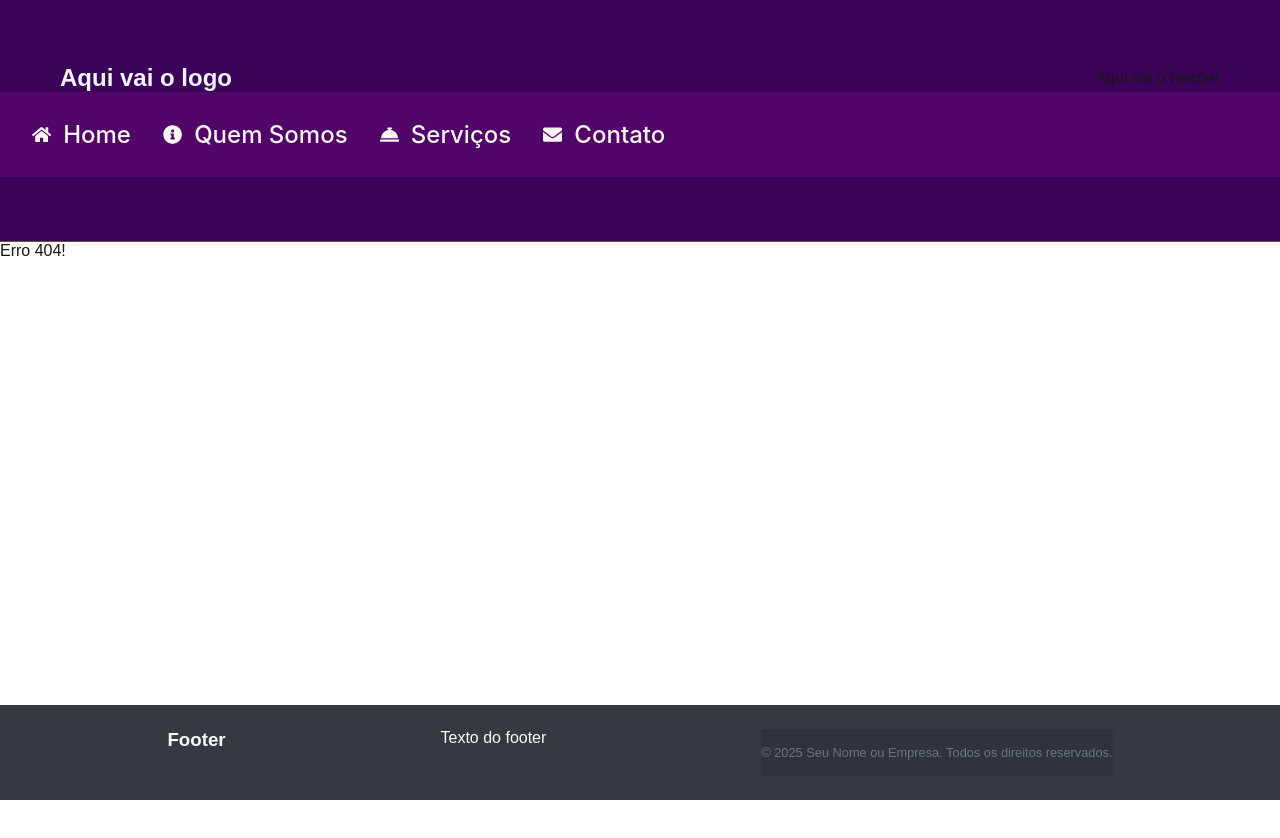
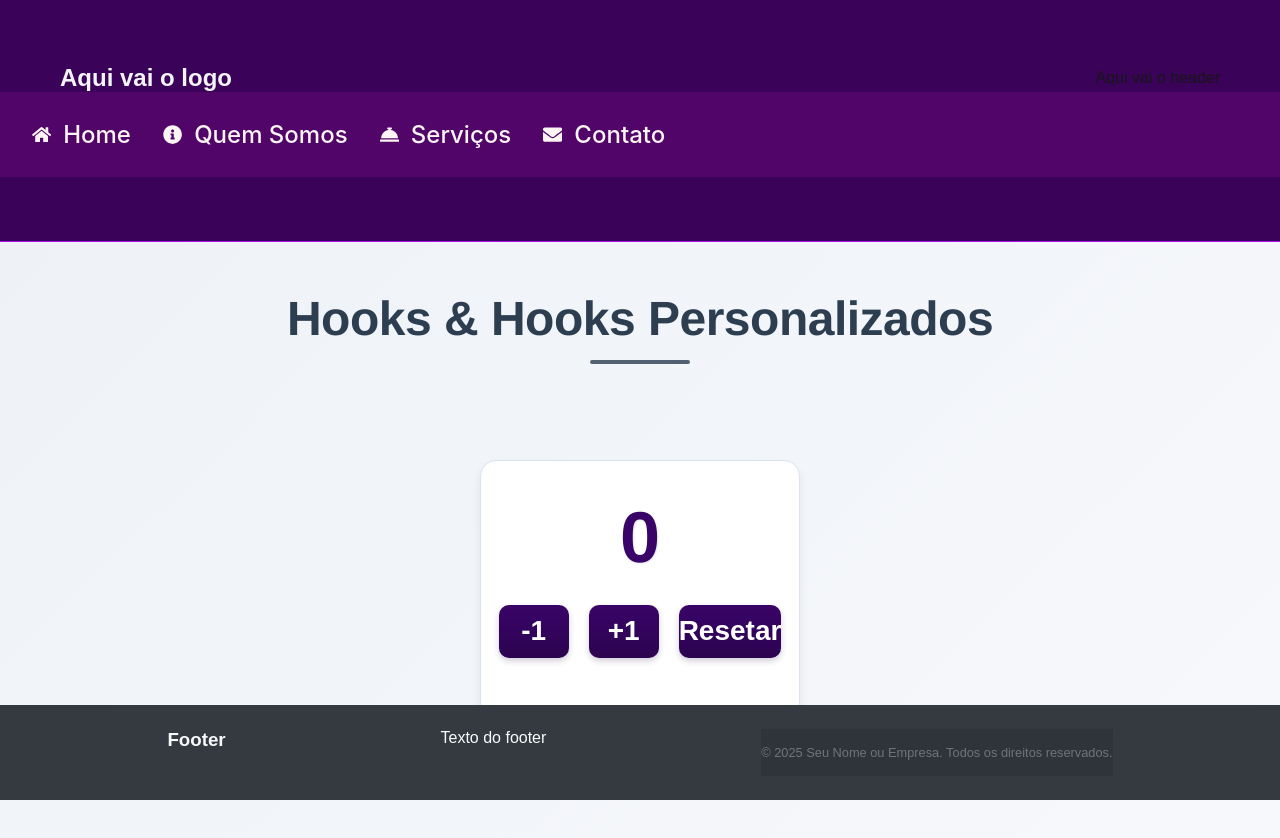
Before and after one commit to cristijung/primeiro-projeto, a Next.js app: page /servicos in a window 1280 px wide. Before the commit this address had no page. Shown: the top 838 px of the page. Before the commit the page ends 800 px from the top, so only its background shows below. Built offline with nearby package versions, Linux system fonts and the light colour scheme.

Commit message:
hooks e states

```diff
--- /dev/null
+++ b/src/app/hooks/useCounter.ts
@@ -0,0 +1,28 @@
+import { useState, useCallback } from 'react';
+
+interface UseCounterType {
+    count: number;
+    increment: () => void;
+    decrement: () => void;
+    reset: () => void;
+}
+
+const useCounter = (initialValue: number = 0): UseCounterType => {
+    const [count, setCount] = useState<number>(initialValue);
+
+    const increment = useCallback(() => {
+        setCount(prevCount => prevCount + 1);
+    }, []);
+
+    const decrement = useCallback(() => {
+        setCount(prevCount => prevCount - 1);
+    }, []);
+
+    const reset = useCallback(() => {
+        setCount(initialValue);
+    }, [initialValue]); //com dependencia pq depende do valor inicial
+
+    return{ count, increment, decrement, reset };
+};
+
+export default useCounter;
--- /dev/null
+++ b/src/app/servicos/page.tsx
@@ -0,0 +1,20 @@
+
+import React from "react";
+import styles from './servicos.module.scss';
+import Counter from "@/components/srvs/Counter";
+
+export default function Servicos() {
+    return(
+        <>
+        <section className={styles.servicosPageContainer}>
+            <h1 className={styles.pageTitle}>Hooks & Hooks Personalizados</h1>
+            <main className={styles.componentWrapper}>
+                <Counter />
+
+
+            </main>
+        </section>
+
+        </>
+    );
+}
--- /dev/null
+++ b/src/app/servicos/servicos.module.scss
@@ -0,0 +1,97 @@
+
+$font-family-sans: 'Nunito Sans', 'Helvetica Neue', Arial, sans-serif;
+
+$page-bg-color: #1d0339;
+$page-bg-gradient: linear-gradient(135deg, #eef2f7 0%, #f8f9fc 100%);
+$title-color: #2c3e50;
+$text-color-base: #34495e;
+
+$scrollbar-track-color: #eef2f7;
+$scrollbar-thumb-color: #bcc8d8;
+$scrollbar-thumb-hover-color: darken($scrollbar-thumb-color, 10%);
+
+// lembrando q este é um código de aula e não coloquei as var de cores no global,
+// então estou assassinando a estilização
+// o certo é colocar no global e trazer para cá com a função var()
+
+// ------------------------------------------------------
+
+
+// container principal
+.servicosPageContainer {
+  min-height: 100vh;
+  background: $page-bg-gradient;
+  padding: 3rem 1.5rem 4rem;
+  font-family: $font-family-sans;
+  color: $text-color-base;
+  box-sizing: border-box;
+  display: flex;
+  flex-direction: column;
+  align-items: center;
+  overflow-y: auto;
+
+  // barra de rolagem
+  &::-webkit-scrollbar {
+    width: 12px;
+  }
+
+  &::-webkit-scrollbar-track {
+    background: $scrollbar-track-color;
+    border-radius: 6px;
+  }
+
+  &::-webkit-scrollbar-thumb {
+    background-color: $scrollbar-thumb-color;
+    border-radius: 6px;
+    border: 3px solid $scrollbar-track-color;
+
+    &:hover {
+      background-color: $scrollbar-thumb-hover-color;
+    }
+  }
+
+  // barra de rolagem p firefox
+  scrollbar-width: thin;
+  scrollbar-color: $scrollbar-thumb-color $scrollbar-track-color;
+}
+
+// título da page
+.pageTitle {
+  font-size: 3rem;
+  font-weight: 800;
+  color: $title-color;
+  margin-bottom: 3.5rem;
+  text-align: center;
+  letter-spacing: -0.5px;
+  line-height: 1.2;
+
+  &::after {
+    content: '';
+    display: block;
+    width: 100px;
+    height: 4px;
+    background-color: $title-color;
+    margin: 0.75rem auto 0;
+    border-radius: 2px;
+    opacity: 0.8;
+  }
+}
+
+// wrapper para os componentes individuais (hooks)
+.componentsWrapper {
+  display: grid;
+  grid-template-columns: repeat(auto-fit, minmax(min(100%, 380px), 1fr));
+  gap: 3rem;
+  width: 100%;
+  max-width: 1300px;
+  margin: 0 auto;
+  // aqui garante que os componentes filhos (que são os containers dos seus componentes individuais -- hooks)
+  // se expandam para preencher a célula do grid. O `margin: auto` dentro de cada
+  // componente individual irá centralizá-los se eles tiverem max-width menor que a célula.
+  > * {
+    width: 100%;
+    display: flex;
+    justify-content: center;
+    align-items: flex-start;
+  }
+}
--- a/src/components/navbar/NavBar.tsx
+++ b/src/components/navbar/NavBar.tsx
@@ -1,4 +1,4 @@
-'use client';
+
 import React from "react";
 import styles from "./navbar.module.scss";
 import TextMenu from "../textmenu/TextMenu";
--- /dev/null
+++ b/src/components/srvs/Counter.tsx
@@ -0,0 +1,28 @@
+"use client";
+
+import React from "react";
+import styles from "./styles/counter.module.scss";
+import useCounter from "@/app/hooks/useCounter";
+
+export default function Counter() {
+  const { count, increment, decrement, reset } = useCounter(0);
+
+  return (
+    <>
+      <section className={styles.counterContainer}>
+        <h2 className={styles.countDisplay}>{count}</h2>
+        <main className={styles.buttonGroup}>
+          <button onClick={decrement} className={styles.controlButton}>
+            -1
+          </button>
+          <button onClick={increment} className={styles.controlButton}>
+            +1
+          </button>
+          <button onClick={reset} className={styles.controlButton}>
+            Resetar
+          </button>
+        </main>
+      </section>
+    </>
+  );
+}
--- /dev/null
+++ b/src/components/srvs/styles/counter.module.scss
@@ -0,0 +1,106 @@
+
+$primary-color: #390468;
+$primary-hover-color: darken($primary-color, 8%);
+$secondary-bg-color: #f4f7fc;
+$card-bg-color: #ffffff;
+$text-color-dark: #2c3e50;
+$text-color-light: #ffffff;
+$text-color-medium: #5a6a7a;
+$border-color-soft: #dbe2f0;
+
+$border-radius-base: 10px;
+$shadow-soft: 0 5px 10px rgba(0, 0, 0, 0.08);
+$font-family-sans: 'Nunito Sans', 'Helvetica Neue', Arial, sans-serif;
+
+// lembrando q este é um código de aula e não coloquei as var de cores no global,
+// então estou assassinando a estilização
+// o certo é colocar no global e trazer para cá com a função var()
+
+// ------------------------------------------------------
+
+// container principal
+.counterContainer {
+  display: flex;
+  flex-direction: column;
+  align-items: center;
+  gap: 1.75rem;
+  padding: 2.5rem 2rem;
+  background-color: $card-bg-color;
+  border-radius: $border-radius-base + 6px;
+  box-shadow: $shadow-soft;
+  max-width: 320px;
+  margin: 2.5rem auto;
+  font-family: $font-family-sans;
+  text-align: center;
+  border: 1px solid $border-color-soft;
+}
+
+// vlr da contagem
+.countDisplay {
+  font-size: 4.5rem;
+  font-weight: 800;
+  color: $primary-color;
+  line-height: 1;
+  margin-bottom: 0.25rem;
+  text-shadow: 1px 1px 2px rgba(darken($primary-color, 20%), 0.1);
+}
+
+// grupo p os btns  de incremento e decremento
+.buttonGroup {
+  display: flex;
+  gap: 1.25rem;
+  margin-bottom: 1.25rem;
+}
+
+
+.controlButton {
+  padding: 0.8rem 0;
+  font-size: 1.75rem;
+  font-weight: bold;
+  line-height: 1;
+  color: $text-color-light;
+  background-image: linear-gradient(to bottom, $primary-color, darken($primary-color, 5%));
+  border: none;
+  border-radius: $border-radius-base;
+  cursor: pointer;
+  transition: background-image 0.25s ease, transform 0.15s ease, box-shadow 0.25s ease;
+  min-width: 70px;
+  box-shadow: 0 3px 6px rgba(darken($primary-color, 10%), 0.2);
+
+  &:hover {
+    background-image: linear-gradient(to bottom, $primary-hover-color, darken($primary-hover-color, 5%));
+    transform: translateY(-2px) scale(1.02);
+    box-shadow: 0 5px 8px rgba(darken($primary-color, 10%), 0.25);
+  }
+
+  &:active {
+    transform: translateY(0px) scale(0.98);
+    background-image: linear-gradient(to bottom, darken($primary-color, 10%), darken($primary-color, 15%));
+    box-shadow: 0 2px 4px rgba(darken($primary-color, 10%), 0.2);
+  }
+}
+
+// btn reset
+.resetButton {
+  padding: 0.7rem 1.8rem;
+  font-size: 1rem;
+  font-weight: 600;
+  color: $text-color-medium;
+  background-color: $secondary-bg-color;
+  border: 1px solid $border-color-soft;
+  border-radius: $border-radius-base - 2px;
+  cursor: pointer;
+  transition: background-color 0.2s ease, color 0.2s ease, border-color 0.2s ease, transform 0.15s ease;
+
+  &:hover {
+    background-color: darken($secondary-bg-color, 4%);
+    border-color: darken($border-color-soft, 8%);
+    color: $text-color-dark;
+    transform: translateY(-1px);
+  }
+
+  &:active {
+    background-color: darken($secondary-bg-color, 7%);
+    transform: translateY(0px);
+  }
+}
```
Also changed, not shown: src/app/quemSomos/page.tsx (line endings or trailing spaces).
